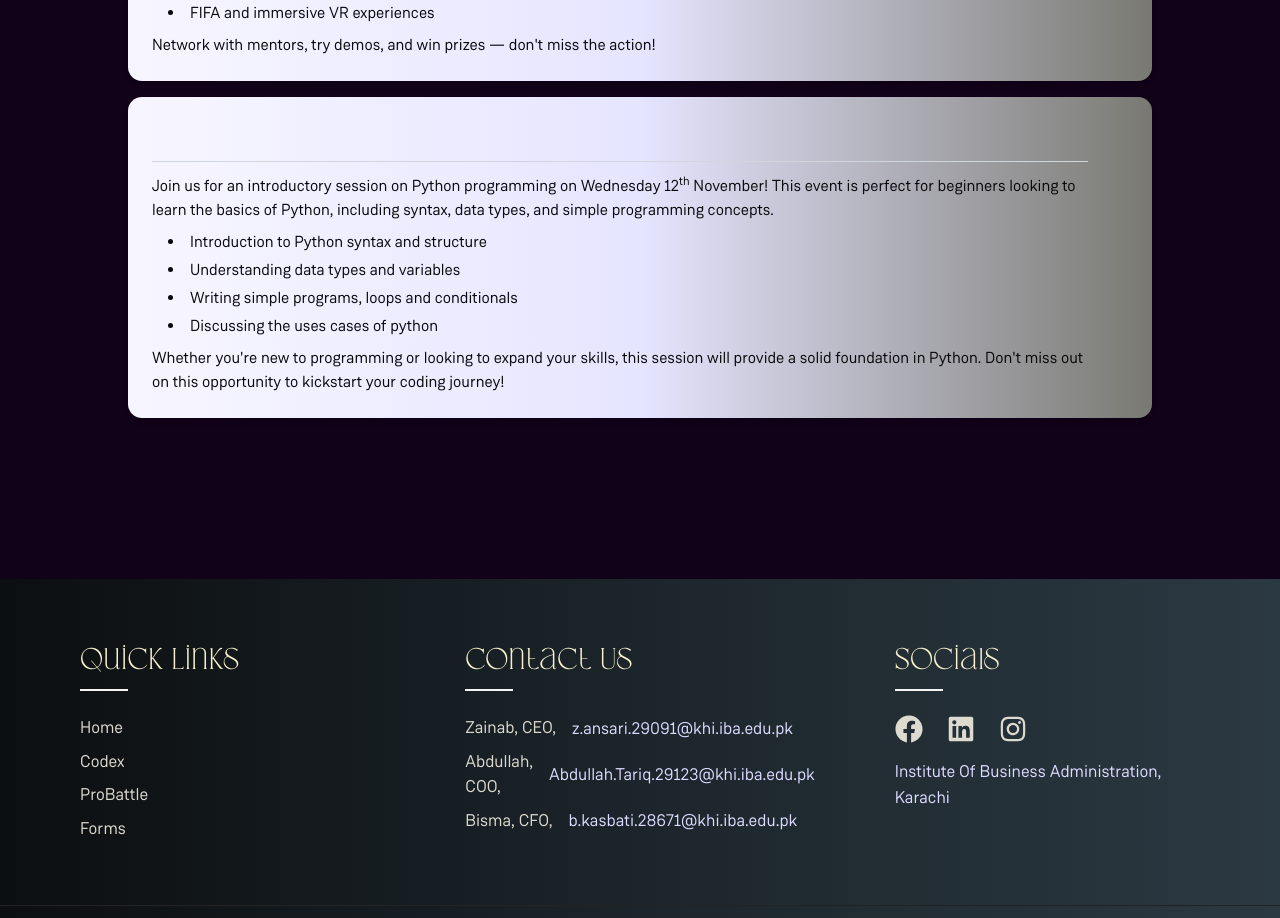
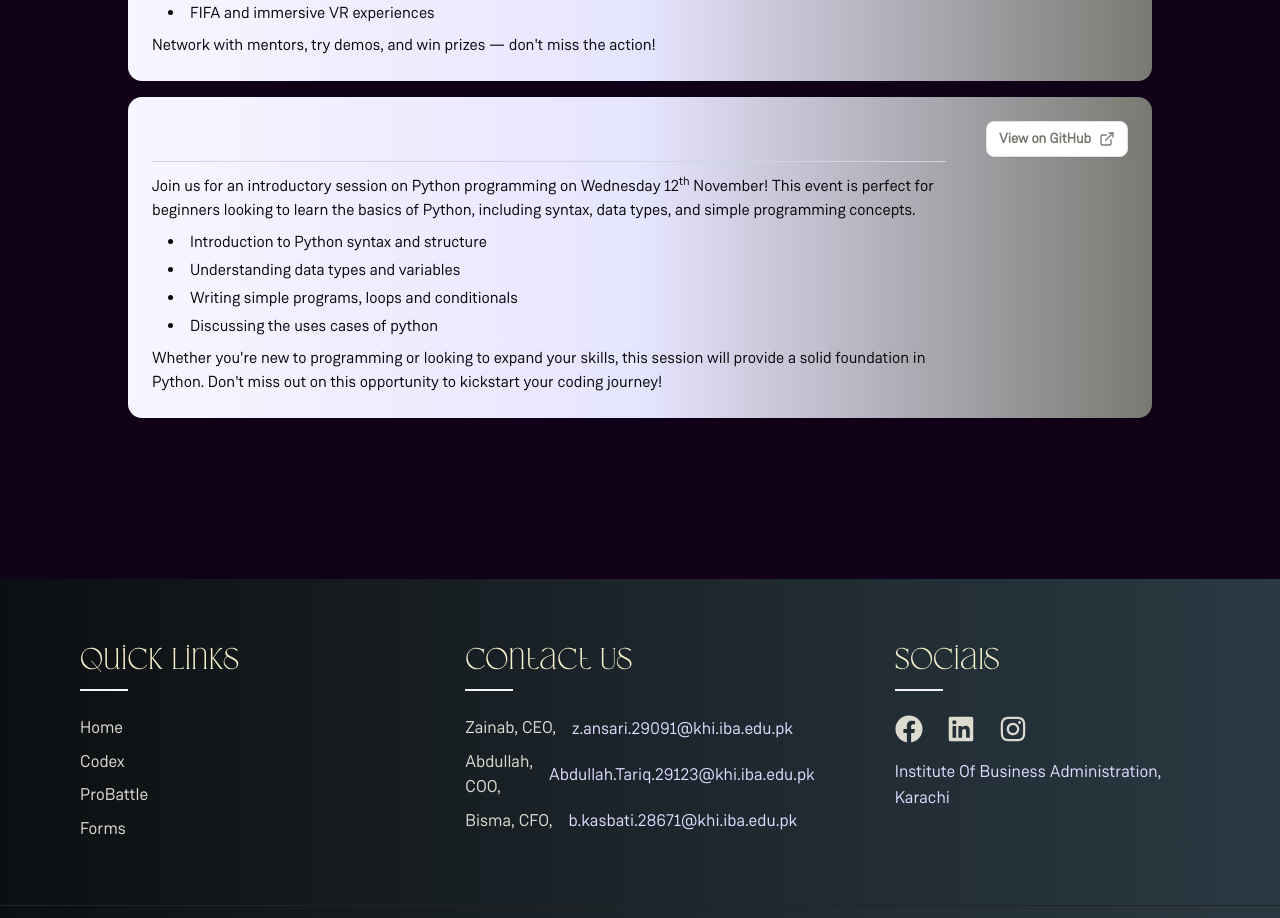
Before and after one commit to css-iba/css-website, a Next.js app: page /Codex in a window 1280 px wide. Shown: the part 3980-4898 px from the top of the page. Built offline with nearby package versions, Linux system fonts and the light colour scheme.

Commit message:
Update constants.tsx

```diff
--- a/app/Codex/constants.tsx
+++ b/app/Codex/constants.tsx
@@ -56,8 +56,8 @@ const events: Events[] = [
                 <p className="font-text text-md mt-2">Whether you&apos;re new to programming or looking to expand your skills, this session will provide a solid foundation in Python. Don&apos;t miss out on this opportunity to kickstart your coding journey!</p>
             </>
         ),
-        link: "",
-        link_text: "",
+        link: "https://github.com/Abdullahprogramme/Python-basics",
+        link_text: "View on GitHub",
     },
 ];
 
```
